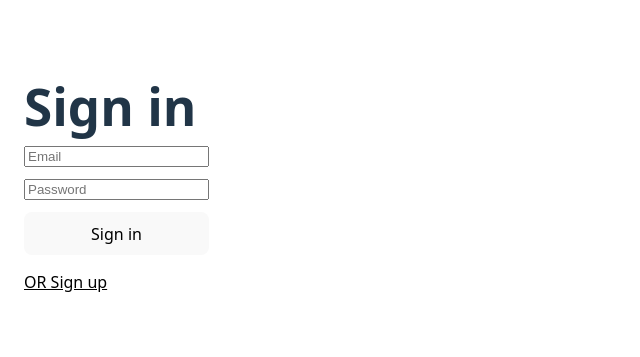
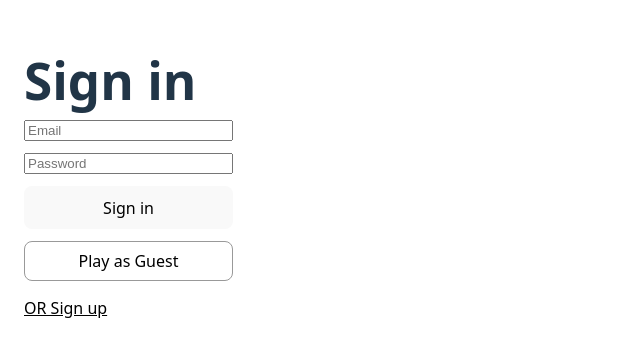
Before and after one commit to ssorenn/UndercookedLive, a React (Vite) app: page /auth in a window 1280 px wide. Shown: the part 231-588 px from the top of the page, without its empty margins (0-640 px from the left). Built offline with nearby package versions, Linux system fonts and the light colour scheme; no server answers.

Commit message:
Added guest mode that stores data locally instead of making a DB entry

```diff
--- a/src/AuthPage.jsx
+++ b/src/AuthPage.jsx
@@ -2,6 +2,8 @@ import { useState } from "react";
 import { supabase } from "./supabase";
 import { Navigate } from "react-router-dom";
 import { useSession } from "./useSession";
+import { useNavigate } from "react-router-dom";
+import { startGuestMode } from "./guestSession";
 
 export default function AuthPage() {
   const { session, loading } = useSession();
@@ -11,6 +13,7 @@ export default function AuthPage() {
   const [busy, setBusy] = useState(false);
   const [msg, setMsg] = useState("");
   const [displayName, setDisplayName] = useState("");
+  const navigate = useNavigate();
 
   if (!loading && session) return <Navigate to="/" replace />;
 
@@ -19,7 +22,7 @@ export default function AuthPage() {
     setBusy(true);
     setMsg("");
 
-    // ✅ minimal: enforce something@something.tld (rejects asdgnj@gmail)
+    // ✅ minimal: enforce something@something.tld
     const cleanEmail = email.trim().toLowerCase();
     const emailRegex = /^[^\s@]+@[^\s@]+\.[^\s@]+$/;
     if (!emailRegex.test(cleanEmail)) {
@@ -52,7 +55,9 @@ export default function AuthPage() {
 
   return (
     <div style={{ maxWidth: 420, margin: "60px auto", padding: 24 }}>
-      <h1 style={{ marginBottom: 12 }}>{mode === "login" ? "Sign in" : "Create account"}</h1>
+      <h1 style={{ marginBottom: 12 }}>
+        {mode === "login" ? "Sign in" : "Create account"}
+      </h1>
 
       <form onSubmit={onSubmit} style={{ display: "grid", gap: 12 }}>
         {mode === "signup" && (
@@ -79,10 +84,30 @@ export default function AuthPage() {
           onChange={(e) => setPassword(e.target.value)}
           required
         />
+
         <button disabled={busy} type="submit">
           {busy ? "..." : mode === "login" ? "Sign in" : "Sign up"}
         </button>
       </form>
+
+      {/* ✅ Play as Guest */}
+      <button
+        type="button"
+        onClick={() => {
+          startGuestMode();     // creates guest_profile in sessionStorage
+          navigate("/");        // go to Start Menu
+        }}
+        style={{
+          marginTop: 12,
+          width: "100%",
+          border: "1px solid #999",
+          padding: "8px 12px",
+          cursor: "pointer",
+          background: "transparent",
+        }}
+      >
+        Play as Guest
+      </button>
 
       {msg && <p style={{ marginTop: 12 }}>{msg}</p>}
 
--- a/src/ProtectedRoute.jsx
+++ b/src/ProtectedRoute.jsx
@@ -1,12 +1,16 @@
 import { Navigate } from "react-router-dom";
 import { useSession } from "./useSession";
+import { isGuestMode } from "./guestSession";
 
 export default function ProtectedRoute({ children }) {
   const { session, loading } = useSession();
 
   if (loading) return <div style={{ padding: 24 }}>Loading...</div>;
 
-  if (!session) return <Navigate to="/auth" replace />;
+  // Allow access if logged in OR guest profile exists
+  if (!session && !isGuestMode()) {
+    return <Navigate to="/auth" replace />;
+  }
 
-  return children;  // Allow access if logged in
+  return children;
 }
--- a/src/StartMenu.jsx
+++ b/src/StartMenu.jsx
@@ -1,15 +1,39 @@
 import { useNavigate } from "react-router-dom";
 import { supabase } from "./supabase";
+import { isGuestMode, getGuestProfile, endGuestMode } from "./guestSession";
 
 export default function StartMenu() {
   const nav = useNavigate();
 
+  const guest = getGuestProfile();
+  const guestMode = isGuestMode();
+
   return (
     <div style={{ maxWidth: 700, margin: "40px auto", padding: 24 }}>
       <h1>Start Menu</h1>
+
+      {/* ✅ Show who is playing */}
+      {guestMode ? (
+        <p>Playing as Guest: <strong>{guest.display_name}</strong></p>
+      ) : (
+        <p>Logged in user</p>
+      )}
+
       <div style={{ display: "flex", gap: 12, marginTop: 16 }}>
         <button onClick={() => nav("/game")}>Play</button>
-        <button onClick={() => supabase.auth.signOut()}>Log out</button>
+
+        <button
+          onClick={async () => {
+            if (guestMode) {
+              endGuestMode();       // clear guest session
+              nav("/auth");         // return to login
+            } else {
+              await supabase.auth.signOut();
+            }
+          }}
+        >
+          {guestMode ? "Exit Guest Mode" : "Log out"}
+        </button>
       </div>
     </div>
   );
--- /dev/null
+++ b/src/guestSession.js
@@ -0,0 +1,45 @@
+// src/guestSession.js
+
+const KEY = "guest_profile";
+
+export function getGuestProfile() {
+  const raw = sessionStorage.getItem(KEY);
+  return raw ? JSON.parse(raw) : null;
+}
+
+export function isGuestMode() {
+  return !!getGuestProfile();
+}
+
+export function startGuestMode(partial = {}) {
+  const guest = {
+    user_id: "guest",
+    display_name: partial.display_name ?? "Guest",
+    sustain_score: partial.sustain_score ?? 0,
+    mon_score: partial.mon_score ?? 0,
+    level: partial.level ?? 1,
+    created_at: partial.created_at ?? new Date().toISOString(),
+    updated_at: partial.updated_at ?? new Date().toISOString(),
+  };
+
+  sessionStorage.setItem(KEY, JSON.stringify(guest));
+  return guest;
+}
+
+export function updateGuestProfile(patch = {}) {
+  const cur = getGuestProfile();
+  if (!cur) return null;
+
+  const next = {
+    ...cur,
+    ...patch,
+    updated_at: new Date().toISOString(),
+  };
+
+  sessionStorage.setItem(KEY, JSON.stringify(next));
+  return next;
+}
+
+export function endGuestMode() {
+  sessionStorage.removeItem(KEY);
+}
```
